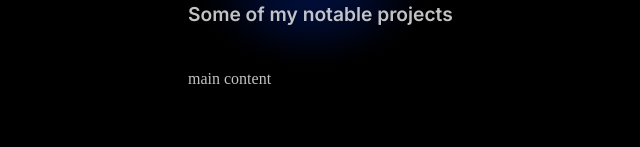
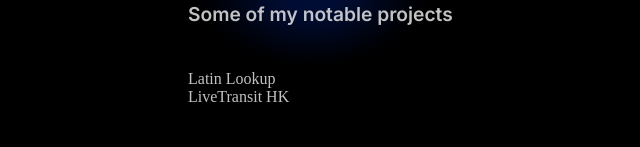
Before and after one commit to sd0e/portfolio, a Next.js app: page /projects in a window 1280 px wide. Shown: the part 153-300 px from the top of the page, without its empty margins (100-740 px from the left). Built offline with nearby package versions, Linux system fonts and the light colour scheme.

Commit message:
Add list of projects to page

```diff
--- a/pages/projects.tsx
+++ b/pages/projects.tsx
@@ -7,7 +7,7 @@ import { GetStaticProps } from 'next/types';
 
 const inter = Inter({ subsets: ['latin'], weight: ['600', '700'] })
 
-export default function Projects({ projects }: { projects: {
+export default function Projects({ projects }: { projects: Array<{
   id: string,
   name: string,
   languages: Array<string>,
@@ -15,7 +15,7 @@ export default function Projects({ projects }: { projects: {
   year: number,
   link: string,
   priority: number
-}}) {
+}>}) {
   const router = useRouter();
   const pathname = router.pathname;
 
@@ -25,7 +25,11 @@ export default function Projects({ projects }: { projects: {
         <meta name="viewport" content="width=device-width, initial-scale=1" />
         <link rel="icon" href="/favicon.ico" />
       </Head>
-      main content
+      {projects.map(project => {
+        return <div key={project.id}>
+          <span>{project.name}</span>
+        </div>
+      })}
     </Layout>
   )
 }
```
